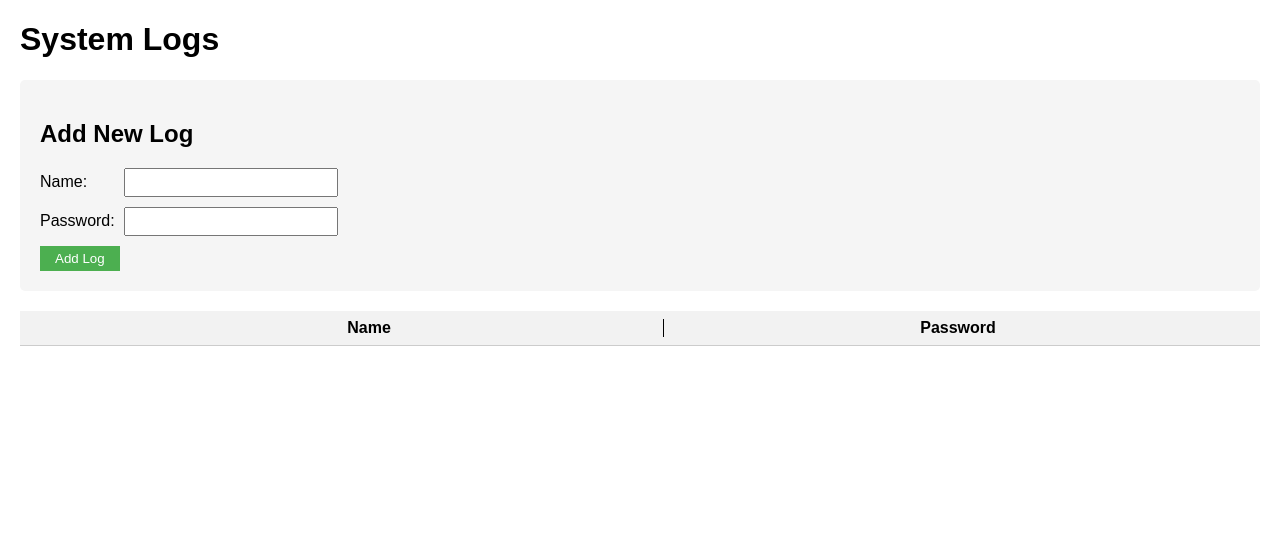
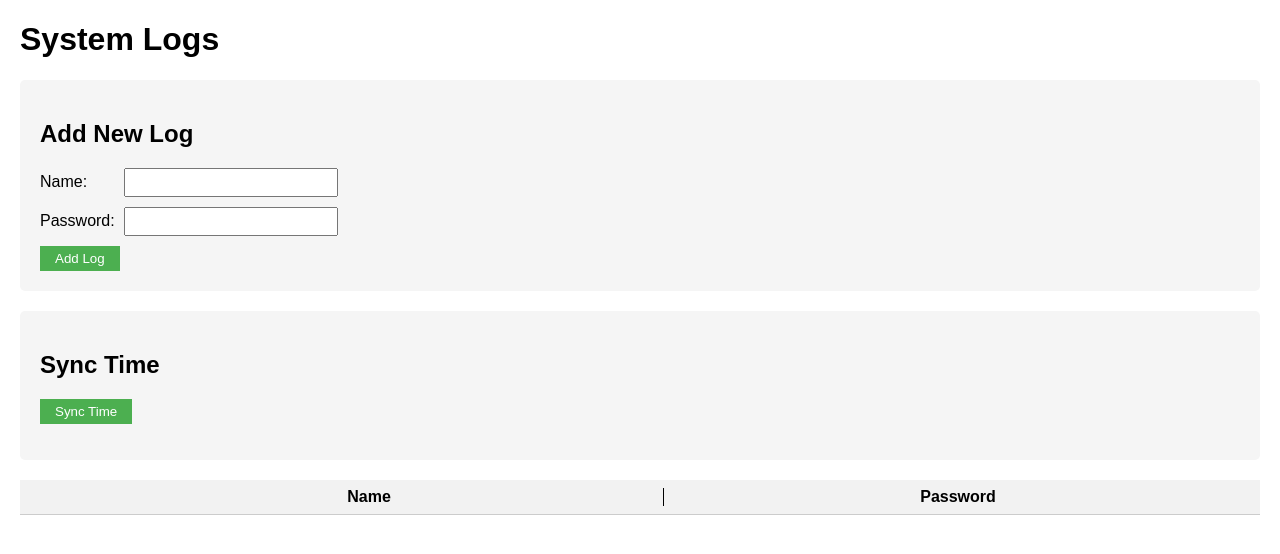
Before and after one commit to it23372726/distributed-logging-system, a FastAPI app: page / in a window 1280 px wide. Shown: the top 554 px of the page. Run offline with FastAPI, Linux system fonts and the light colour scheme; data that the repository does not hold is empty.

Commit message:
create time sync classes

```diff
--- a/app/database.py
+++ b/app/database.py
@@ -1,9 +1,10 @@
+# app/database.py
 from sqlalchemy import create_engine
-from sqlalchemy.ext.declarative import declarative_base
+from sqlalchemy.orm import declarative_base
 from sqlalchemy.orm import sessionmaker
 
-# Database URL
-SQLALCHEMY_DATABASE_URL = "postgresql://akilaudara@localhost:5542/distributed_logging_db"
+# Correct Database URL
+SQLALCHEMY_DATABASE_URL = "postgresql://postgres:docker@localhost:5432/distributed_logging_db"
 
 # Create engine
 engine = create_engine(SQLALCHEMY_DATABASE_URL)
@@ -16,3 +17,7 @@ Base = declarative_base()
 
 def create_tables():
     Base.metadata.create_all(bind=engine)
+
+# This will only run when this file is executed directly, not when imported
+if __name__ == "__main__":
+    create_tables()
--- a/app/main.py
+++ b/app/main.py
@@ -1,24 +1,38 @@
+# app/main.py
+
 from fastapi import FastAPI, Request, HTTPException, status, Depends
 from fastapi.staticfiles import StaticFiles
 from fastapi.templating import Jinja2Templates
 from pydantic import BaseModel
-from sqlalchemy import Column, Integer, String
 from sqlalchemy.orm import Session
+from datetime import datetime
 from app.database import SessionLocal, create_tables
 from app.models import LogDB
 from typing import List
 from pathlib import Path
+from utils.ntp_sync import sync_time  # Import NTP sync function
 
 app = FastAPI()
 
 # Create the tables at the startup
 create_tables()
 
-# Setup templates and static files
-BASE_DIR = Path(__file__).parent.parent  # Go up one level to project root
-app.mount("/static", StaticFiles(directory="app/static"), name="static")
-templates = Jinja2Templates(directory="app/templates")
+# Synchronize system time at startup
+sync_time()
 
+# Setup templates and static directories
+BASE_DIR = Path(__file__).resolve().parent.parent  # distributed-logging-system/
+
+STATIC_DIR = BASE_DIR / "app" / "static"
+TEMPLATES_DIR = BASE_DIR / "app" / "templates"
+
+# Check if static directory exists, else create it
+STATIC_DIR.mkdir(parents=True, exist_ok=True)
+
+app.mount("/static", StaticFiles(directory=STATIC_DIR), name="static")
+templates = Jinja2Templates(directory=TEMPLATES_DIR)
+
+# Dependency to get a database session
 def get_db():
     db = SessionLocal()
     try:
@@ -26,7 +40,7 @@ def get_db():
     finally:
         db.close()
 
-# Data models
+# Pydantic models
 class Log(BaseModel):
     name: str
     password: str
@@ -38,9 +52,10 @@ class LogCreate(Log):
     pass
 
 class LogRead(Log):
-    id: int  # Changed to integer
+    id: int
+    timestamp: datetime
 
-# Frontend route
+# Frontend
 @app.get("/", include_in_schema=False)
 async def read_root(request: Request):
     return templates.TemplateResponse("logs.html", {"request": request})
@@ -53,26 +68,18 @@ async def get_logs_api(db: Session = Depends(get_db)):
 
 @app.post("/logs/", response_model=LogRead)
 async def create_log(log: LogCreate, db: Session = Depends(get_db)):
-    db_log = LogDB(name=log.name, password=log.password)
+    synchronized_time = sync_time()
+    timestamp = synchronized_time if synchronized_time else datetime.utcnow()
+
+    db_log = LogDB(name=log.name, password=log.password, timestamp=timestamp)
     db.add(db_log)
     db.commit()
     db.refresh(db_log)
     return db_log
 
-@app.delete("/logs/{log_id}", status_code=status.HTTP_204_NO_CONTENT)
-async def delete_log(log_id: int, db: Session = Depends(get_db)):  # Changed to integer
-    db_log = db.query(LogDB).filter(LogDB.id == log_id).first()
-    if not db_log:
-        raise HTTPException(
-            status_code=status.HTTP_404_NOT_FOUND,
-            detail=f"Log with id {log_id} not found"
-        )
-    db.delete(db_log)
-    db.commit()
-    return None
 
 @app.put("/logs/{log_id}", response_model=LogRead)
-async def update_log(log_id: int, updated_log: LogCreate, db: Session = Depends(get_db)):  # Changed to integer
+async def update_log(log_id: int, updated_log: LogCreate, db: Session = Depends(get_db)):
     db_log = db.query(LogDB).filter(LogDB.id == log_id).first()
     if not db_log:
         raise HTTPException(
@@ -86,6 +93,23 @@ async def update_log(log_id: int, updated_log: LogCreate, db: Session = Depends(
     db.refresh(db_log)
     return db_log
 
+
+
+
+@app.delete("/logs/{log_id}", status_code=status.HTTP_204_NO_CONTENT)
+async def delete_log(log_id: int, db: Session = Depends(get_db)):
+    db_log = db.query(LogDB).filter(LogDB.id == log_id).first()
+    if not db_log:
+        raise HTTPException(
+            status_code=status.HTTP_404_NOT_FOUND,
+            detail=f"Log with id {log_id} not found"
+        )
+    db.delete(db_log)
+    db.commit()
+    return None
+
+
+
 if __name__ == "__main__":
     import uvicorn
-    uvicorn.run(app, host="0.0.0.0")
+    uvicorn.run("app.main:app", host="0.0.0.0", port=8000, reload=True)
--- a/app/models.py
+++ b/app/models.py
@@ -1,5 +1,7 @@
-from sqlalchemy import Column, Integer, String
+# app/models.py
+from sqlalchemy import Column, Integer, String, DateTime
 from app.database import Base
+from datetime import datetime
 
 class LogDB(Base):
     __tablename__ = "logs"
@@ -7,3 +9,4 @@ class LogDB(Base):
     id = Column(Integer, primary_key=True, index=True, autoincrement=True)
     name = Column(String)
     password = Column(String)
+    timestamp = Column(DateTime, default=datetime.utcnow)  # Added timestamp field with default UTC time
--- a/app/templates/logs.html
+++ b/app/templates/logs.html
@@ -133,6 +133,13 @@
         <button class="add-btn" onclick="addLog()">Add Log</button>
     </div>
 
+    <!-- Sync Time Section -->
+    <div class="form-container">
+        <h2>Sync Time</h2>
+        <button class="add-btn" onclick="syncTime()">Sync Time</button>
+        <p id="synced-time"></p>
+    </div>
+
     <!-- Header Row -->
     <div class="log-header">
         <div>Name</div>
@@ -140,9 +147,7 @@
     </div>
 
     <!-- Log Entries -->
-    <div id="logsContainer">
-        <!-- Filled by JavaScript -->
-    </div>
+    <div id="logsContainer"></div>
 
     <script>
         let editingLogId = null;
@@ -166,7 +171,6 @@
                     const readonlyAttr = editingLogId == log.id ? '' : 'readonly';
                     const iconName = editingLogId == log.id ? 'save' : 'edit';
                     const buttonFunction = editingLogId == log.id? `updateLog('${log.id}')`: `editLogPressed('${log.id}')`;
-                    console.log(log.name , log.id)
 
                     return `
                                             <div class="log-entry" id="log-${log.id}">
@@ -279,6 +283,23 @@
             }
         }
 
+        async function syncTime() {
+            try {
+                const response = await fetch('/sync-time');
+                if (!response.ok) throw new Error('Time sync request failed');
+                const data = await response.json();
+
+                if (data.synced_time) {
+                    document.getElementById('synced-time').innerText = `Synced Time: ${data.synced_time}`;
+                } else {
+                    document.getElementById('synced-time').innerText = 'Failed to sync time.';
+                }
+            } catch (error) {
+                console.error('Error syncing time:', error);
+                document.getElementById('synced-time').innerText = 'Error syncing time.';
+            }
+        }
+
         window.addEventListener('DOMContentLoaded', loadLogs);
     </script>
 </body>
--- a/requirements.txt
+++ b/requirements.txt
@@ -16,3 +16,4 @@ SQLAlchemy==2.0.25
 starlette==0.35.1
 typing_extensions==4.13.2
 uvicorn==0.27.0
+ntplib==0.3.4
```
Also changed, not shown: app/utils/ntp_sync.py (added, +30 -0 lines). Lines whose indentation alone changed are shown as unchanged.
